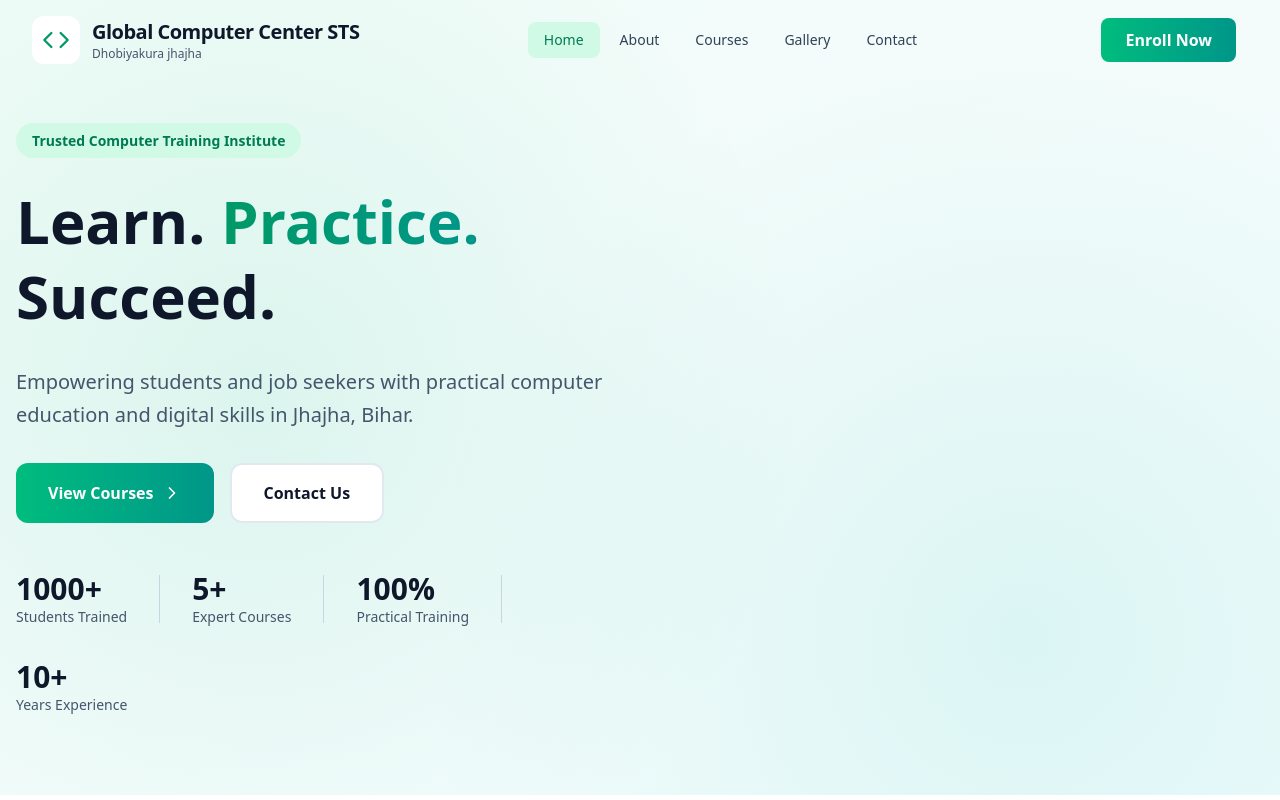
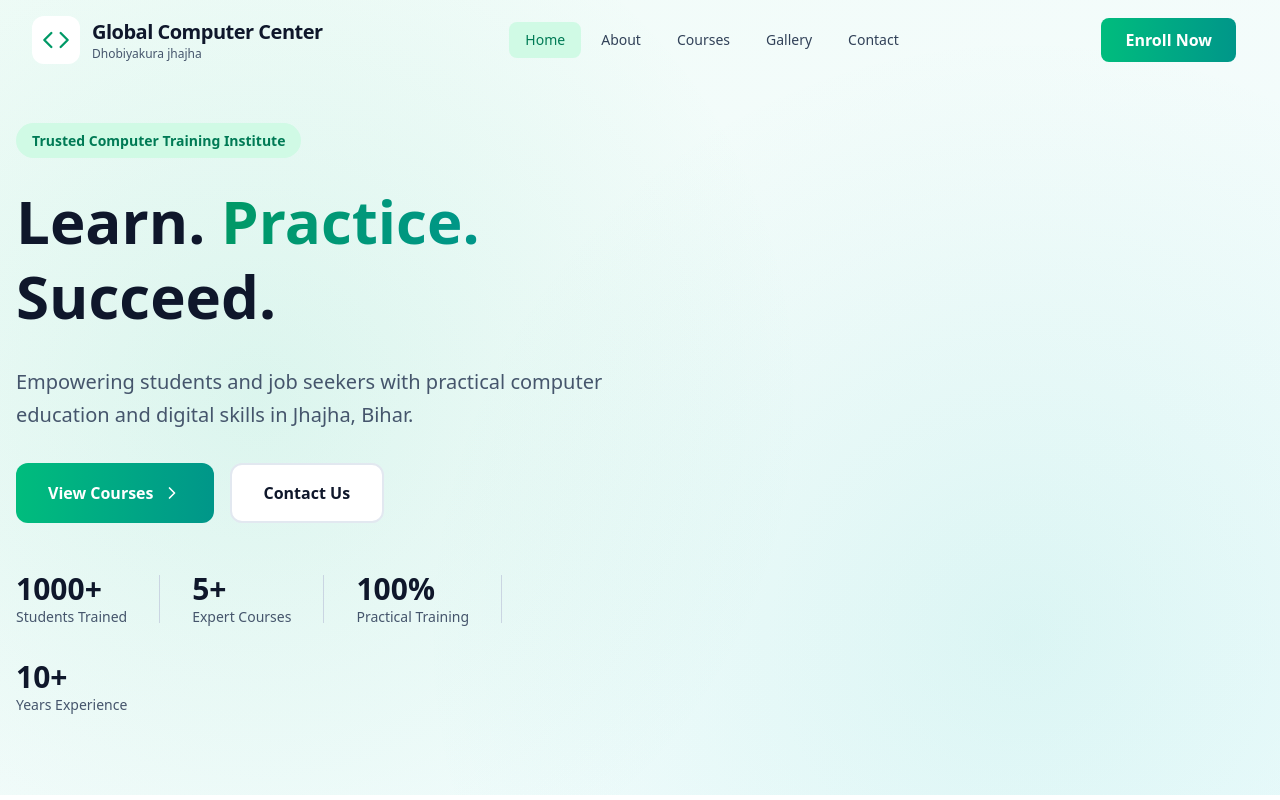
Before and after one commit to sudhanshuverse/global-computer-center, a React (Vite) app: page / in a window 1280 px wide. Shown: the top 800 px of the page. Built offline with nearby package versions, Linux system fonts and the light colour scheme.

Commit message:
Added Google SEO

```diff
--- a/src/App.jsx
+++ b/src/App.jsx
@@ -206,7 +206,7 @@
                 <Code className={`w-7 h-7 ${scrolled ? 'text-white' : 'text-emerald-600'}`} />
               </div>
               <div>
-                <h1 className="text-lg lg:text-xl font-bold text-slate-900 tracking-tight">Global Computer Center STS</h1>
+                <h1 className="text-lg lg:text-xl font-bold text-slate-900 tracking-tight">Global Computer Center</h1>
                 <p className="text-xs text-slate-600">Dhobiyakura jhajha</p>
               </div>
             </div>
```
